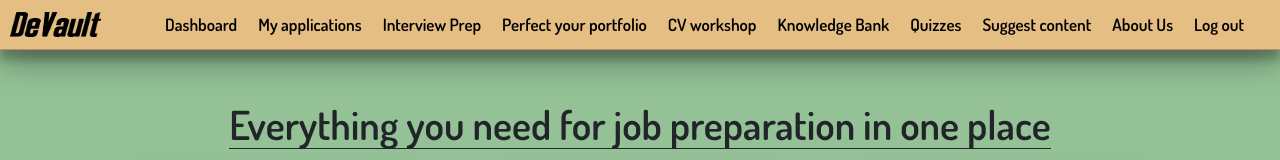
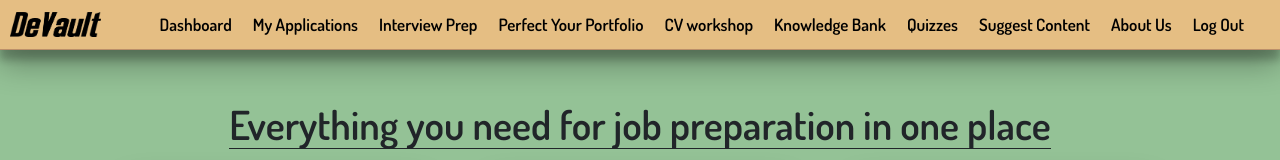
Before and after one commit to SchoolOfCode/bc13_final-project_front-end-cyber-insecure, a React (Create React App) app: page / in a window 1280 px wide. Shown: the top 160 px of the page. Built offline with nearby package versions, Linux system fonts and the light colour scheme; no server answers; sample sign-in values are in the browser's storage.

Commit message:
navbar fixed and suggested form shadow

```diff
--- a/src/Components/Navbar/Navbar.js
+++ b/src/Components/Navbar/Navbar.js
@@ -72,15 +72,15 @@ export default function Navbar() {
       <img className='devault-icon' src={deVault} alt=''/>
       <div className={hamburger ? 'navbar-links' : 'hamburger-open'}>
         <button onClick={navigateHome}> Dashboard </button>
-        <button onClick={navigateApplications}> My applications</button>
+        <button onClick={navigateApplications}> My Applications</button>
         <button onClick={navigateInterviewPrep}> Interview Prep</button>
-        <button onClick={navigatePortfolio}> Perfect your portfolio</button>
+        <button onClick={navigatePortfolio}> Perfect Your Portfolio</button>
         <button onClick={navigateCV}> CV workshop </button>
         <button onClick={navigateKnowledgebank}> Knowledge Bank </button>
         <button onClick={navigateQuizzes}> Quizzes </button>
-        <button onClick={navigateSuggestContent}> Suggest content </button>
+        <button onClick={navigateSuggestContent}> Suggest Content </button>
         <button onClick={navigateAboutUs}> About Us </button>
-        <button onClick={handleLogout}> Log out </button>
+        <button onClick={handleLogout}> Log Out </button>
       </div>
     </div>
   );
--- a/src/Components/SuggestContent/CVform.css
+++ b/src/Components/SuggestContent/CVform.css
@@ -13,6 +13,8 @@
   text-align: center;
   margin-bottom: 20px;
   gap: 20px;
+  box-shadow: rgba(0, 0, 0, 0.3) 0px 19px 38px,
+  rgba(0, 0, 0, 0.22) 0px 15px 12px;
 }
 
 .cv-form-content {
--- a/src/Components/SuggestContent/InterviewForm.css
+++ b/src/Components/SuggestContent/InterviewForm.css
@@ -13,6 +13,8 @@
     text-align: center;
     margin-bottom: 20px;
     gap: 20px;
+    box-shadow: rgba(0, 0, 0, 0.3) 0px 19px 38px,
+    rgba(0, 0, 0, 0.22) 0px 15px 12px;
   }
 
   .interview-form {
--- a/src/Components/SuggestContent/KnowledgeForm.css
+++ b/src/Components/SuggestContent/KnowledgeForm.css
@@ -13,6 +13,8 @@
     text-align: center;
     margin-bottom: 20px;
     gap: 20px;
+    box-shadow: rgba(0, 0, 0, 0.3) 0px 19px 38px,
+    rgba(0, 0, 0, 0.22) 0px 15px 12px;
   }
 
   .knowledge-form {
--- a/src/Components/SuggestContent/PortfolioForm.css
+++ b/src/Components/SuggestContent/PortfolioForm.css
@@ -13,6 +13,8 @@
     text-align: center;
     margin-bottom: 20px;
     gap: 20px;
+    box-shadow: rgba(0, 0, 0, 0.3) 0px 19px 38px,
+    rgba(0, 0, 0, 0.22) 0px 15px 12px;
   }
 
   .portfolio-form {
--- a/src/Components/SuggestContent/QuizForm.css
+++ b/src/Components/SuggestContent/QuizForm.css
@@ -13,6 +13,8 @@
     text-align: center;
     margin-bottom: 20px;
     gap: 20px;
+    box-shadow: rgba(0, 0, 0, 0.3) 0px 19px 38px,
+    rgba(0, 0, 0, 0.22) 0px 15px 12px;
   }
 
   .quiz-textarea {
```
